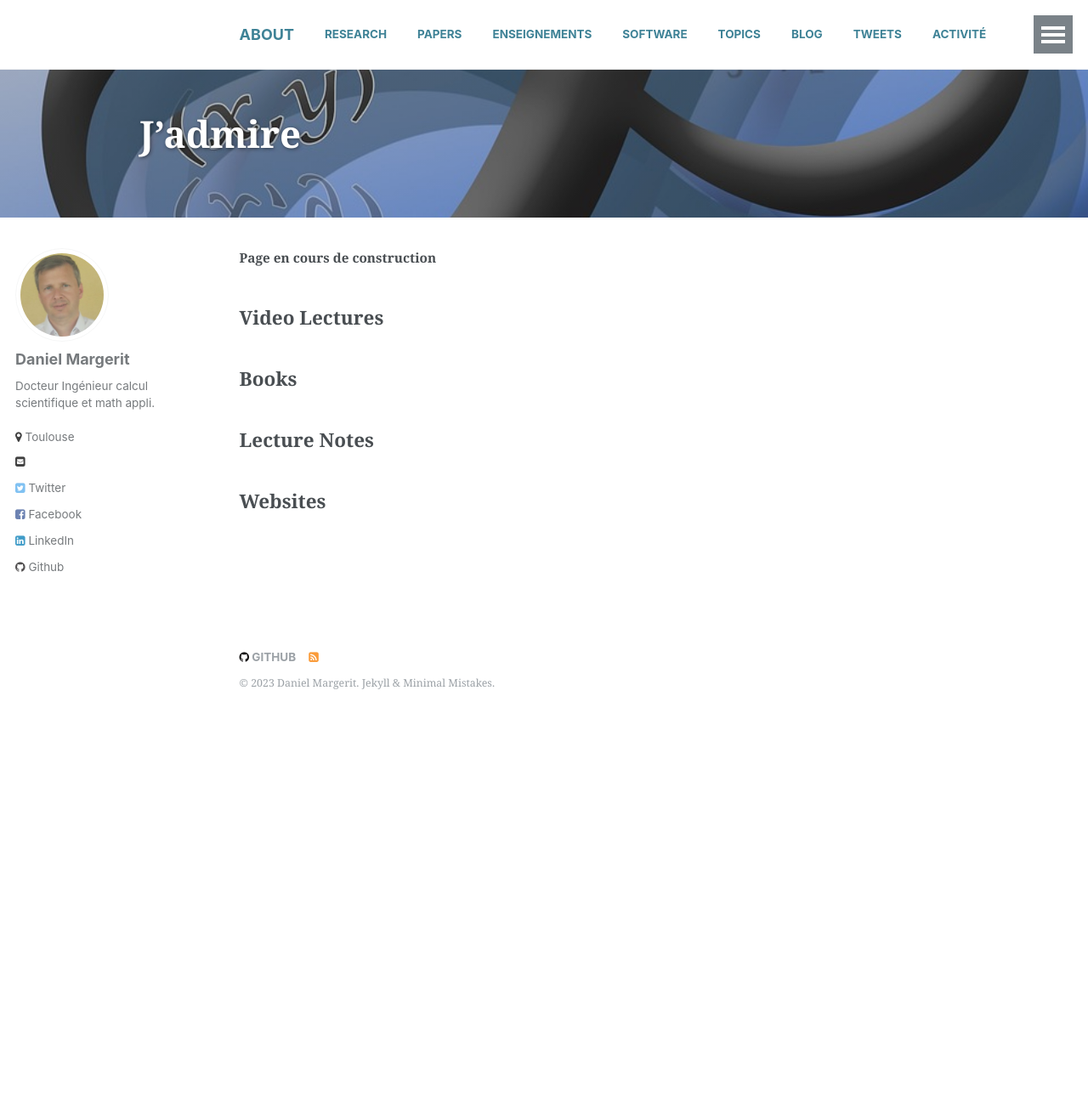
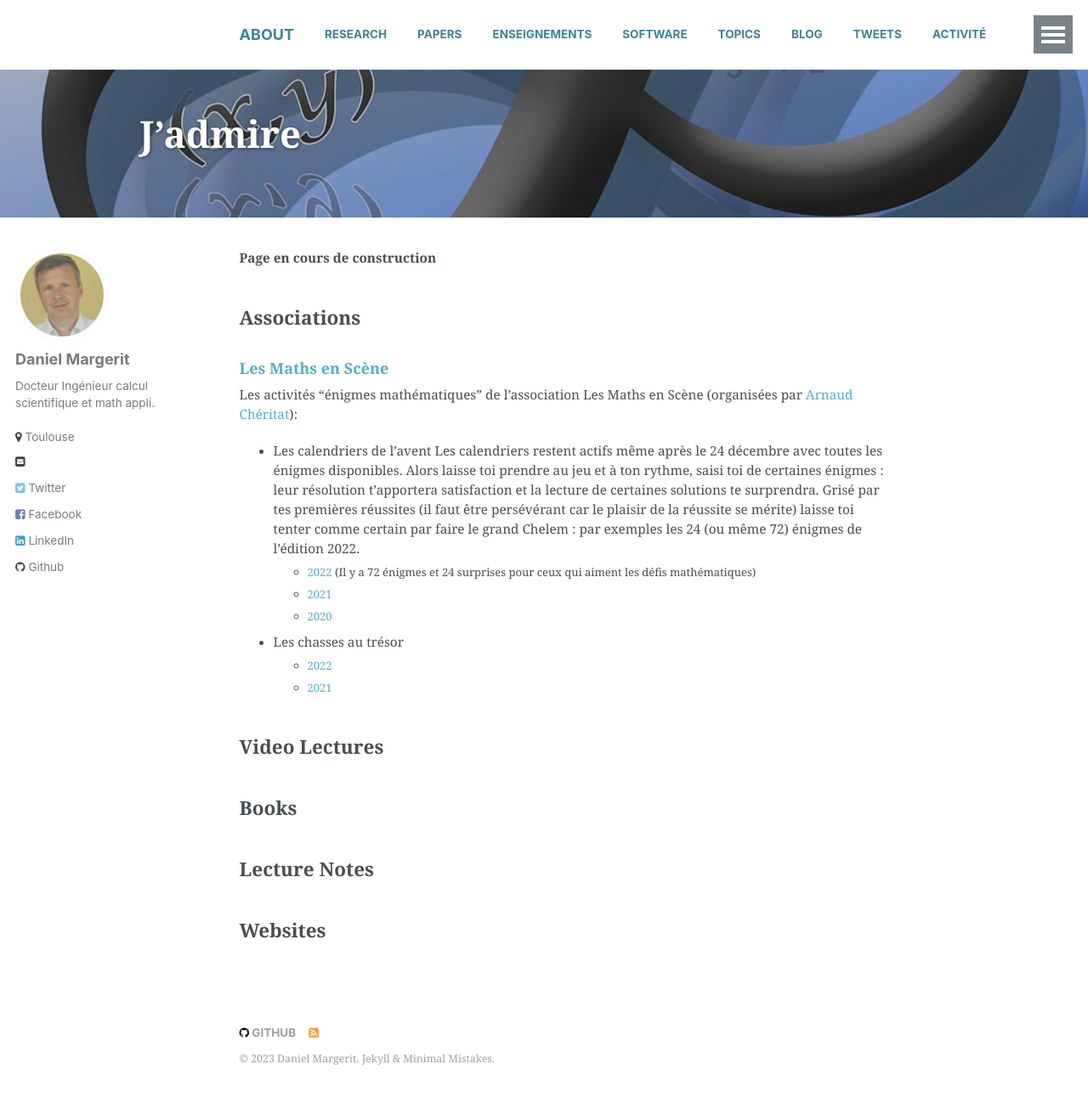
Before and after one commit to danielmargerit/danielmargerit.github.io, a Jekyll site: the page built from _pages/like.md, in a window 1280 px wide and 1309 px high. Shown: the top 1292 px of the window at 85% size. Built offline with Jekyll 4.4.1, drawn with Linux system fonts in a browser that asks for light colours.

Commit message:
[activity like] add LMeS

```diff
--- a/_bibliography/biblio.bib
+++ b/_bibliography/biblio.bib
@@ -433,8 +433,8 @@
   OPTannote = 	 ""
 }
 
- @Article{Souza00,
-  author =       "D. Margerit and M. O.de Souza",
+ @Article{DM00,
+  author =       "D. Margerit,
   title =        "Axial core-variation of axisymmetric shape on a
 		  curved slender vortex filament with a {B}atchelor,
 		  {R}ankine, or bubble core",
--- a/_pages/like.md
+++ b/_pages/like.md
@@ -9,6 +9,21 @@ header:
 
 **Page en cours de construction**
 
+## Associations
+
+### [Les Maths en Scène](https://lesmathsenscene.fr/)
+Les activités "énigmes mathématiques" de l'association Les Maths en Scène (organisées par [Arnaud Chéritat](https://www.math.univ-toulouse.fr/~cheritat/)):
+- Les calendriers de l'avent
+	Les calendriers restent actifs même après le 24 décembre avec toutes les énigmes disponibles.
+	Alors laisse toi prendre au jeu et à ton rythme, saisi toi de certaines énigmes : leur résolution t’apportera satisfaction et la lecture de certaines solutions te surprendra. Grisé par tes premières réussites (il faut être persévérant car le plaisir de la réussite se mérite)
+	laisse toi tenter comme certain par faire le grand Chelem : par exemples les 24 (ou même 72) énigmes de l’édition 2022.
+	- [2022](https://jeux.lesmathsenscene.fr/avent-2022/) (Il y a 72 énigmes et 24 surprises pour ceux qui aiment les défis mathématiques)
+	- [2021](https://jeux.lesmathsenscene.fr/avent-2021/)
+	- [2020](https://jeux.lesmathsenscene.fr/avent-2020/)
+ - Les chasses au trésor
+	- [2022](https://chasse-aux-tresors-2022.jeux.lesmathsenscene.fr/)
+	- [2021](https://chasse-aux-tresors-2021.jeux.lesmathsenscene.fr/)
+
 ## Video Lectures
 
 ## Books
```
Also changed, not shown: _pages/activity.md (+8 -3 lines), _pages/research.html (+5 -6 lines).
